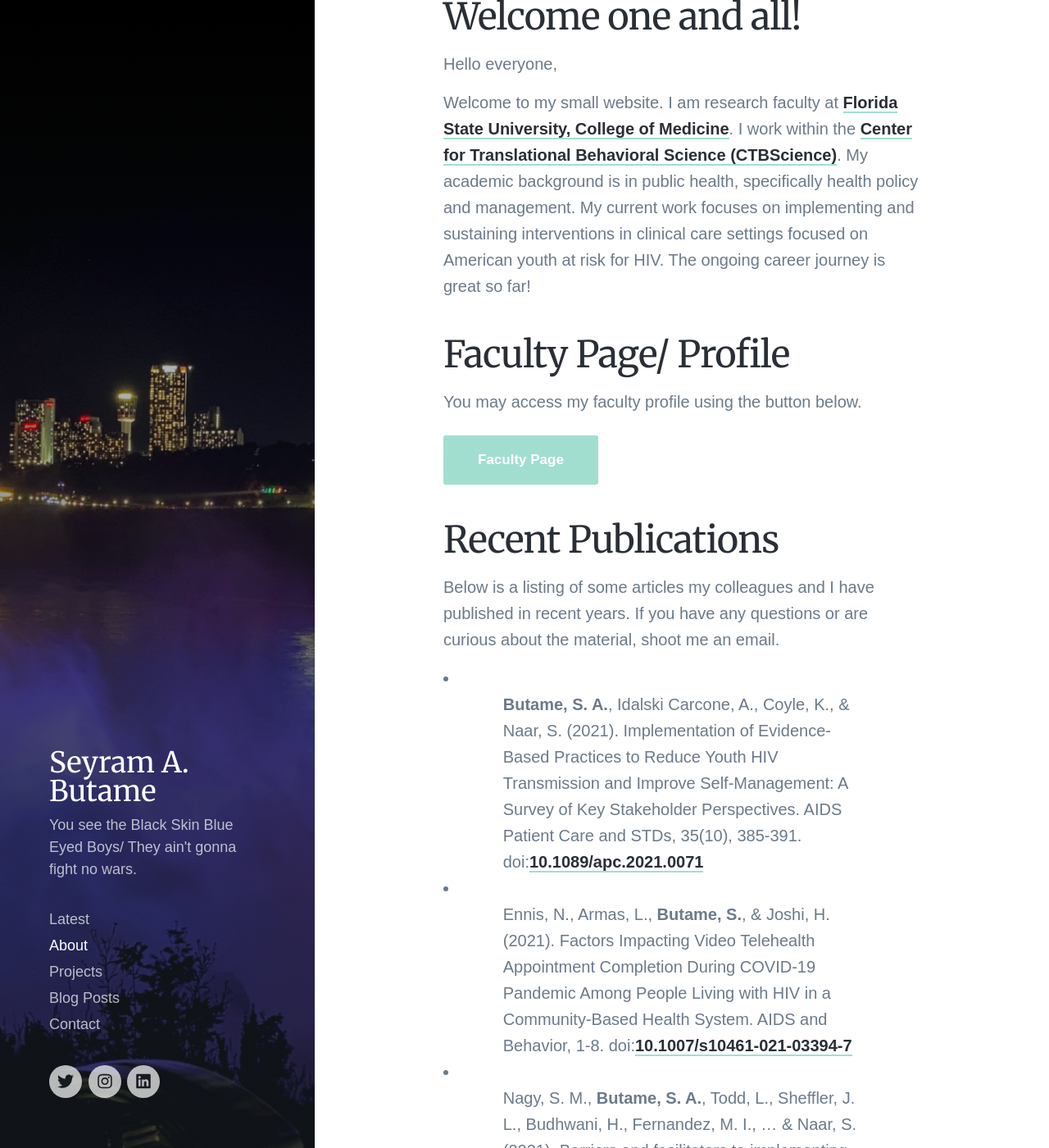
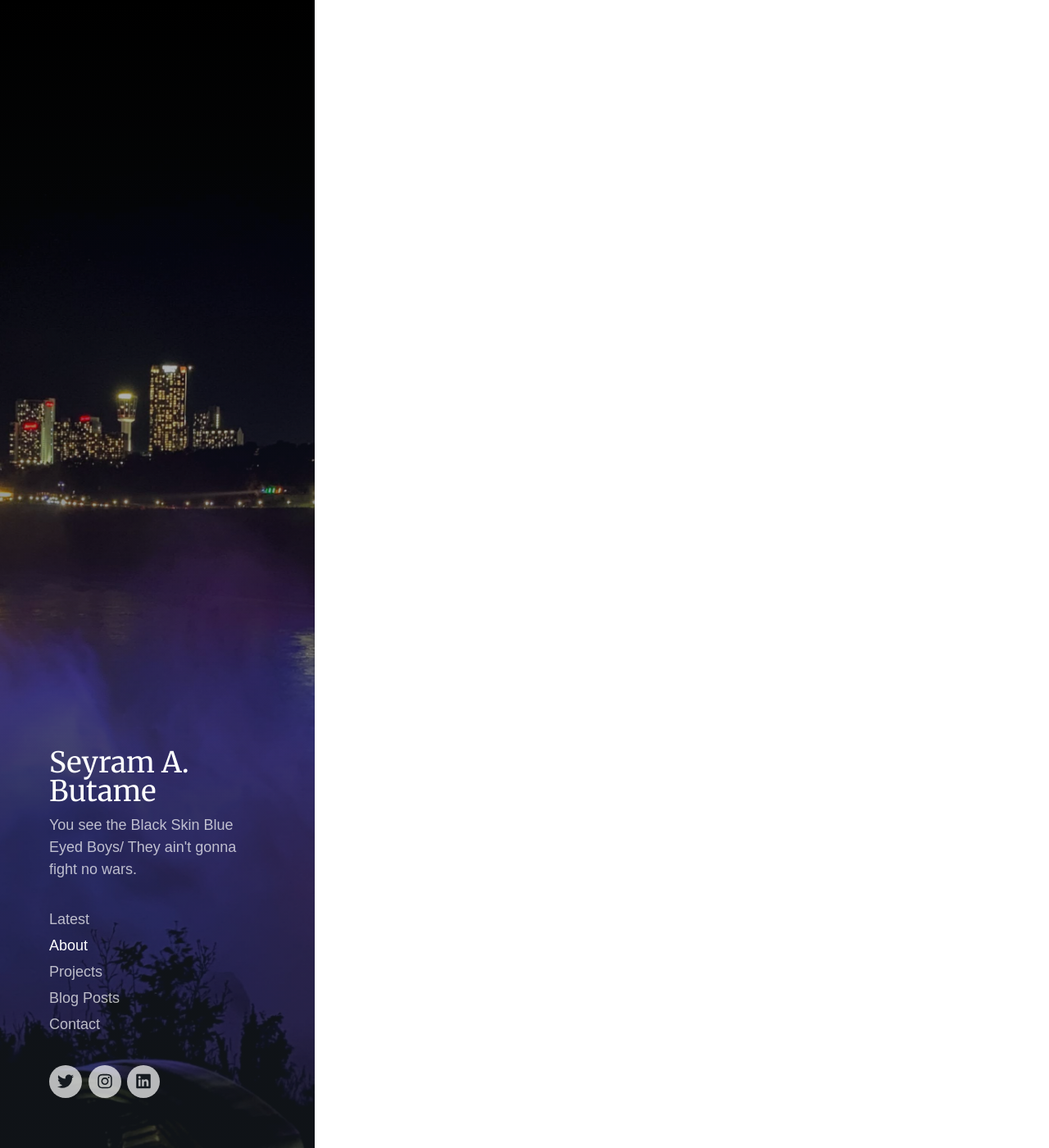
Before and after one commit to butames/blog.github.io, a Jekyll site: the page built from _pages/about.md, in a window 1280 px wide and 1400 px high, scrolled down 6118 px. Shown: the whole window at 82% size. Built offline with Jekyll 4.4.1, drawn with Linux system fonts in a browser that asks for light colours; nearby versions of some CDN libraries; some web fonts are replaced; some of the changed text lies outside the part shown.

Commit message:
Update about.md

```diff
--- a/_pages/about.md
+++ b/_pages/about.md
@@ -1,11 +1,4 @@
 ---
-title: About Seyram A. Butame
-subtitle: Just a little this and that about me, life, and my work.
-description: Just a little this and that about me, life, and my work.
-featured_image: /images/about/about-niagarafalls.jpg
----
-
-![](/images/about/about-portrait.jpg)---
 title: About Seyram A. Butame
 subtitle: Just a little this and that about me, life, and my work.
 description: Just a little this and that about me, life, and my work.
@@ -68,61 +61,3 @@ Per their mission, ORCID  is "a global, not-for-profit organization sustained by
 Scopus is Elsevier's abstract and citation database launched in 2004. Similar to Google Scholar, Scopus offers researchers the opportunity to create and edit profiles covering affiliations, publications, bibliographic data, references, and other publication-related material. You may view the public version of my SCOPUS profile below.
 
 <a href="https://www.scopus.com/authid/detail.uri?authorId=57194108222" class="button button--large">SCOPUS Profile</a>
-
-
-That's me on a recent trip to Niagara Falls, New York. I was on the Maid of the Mist^**TM**
-
-## Welcome one and all!
-
-Hello everyone,
-
-Welcome to my small website. I am research faculty at [Florida State University, College of Medicine](https://med.fsu.edu/). I work within the [Center for Translational Behavioral Science (CTBScience)](https://ctbs.fsu.edu/). My academic background is in public health, specifically health policy and management. My current work focuses on implementing and sustaining interventions in clinical care settings focused on American youth at risk for HIV. The ongoing career journey is great so far!
-
-
-## Faculty Page/ Profile
-
-You may access my faculty profile using the button below.
-
-<a href="https://ctbs.fsu.edu/person/seyram-butame-phd" class="button button--large">Faculty Page</a>
-
-## Recent Publications
-
-Below is a listing of some articles my colleagues and I have published in recent years. If you have any questions or are curious about the material, shoot me an email.
-
-* **Butame, S. A.**, Idalski Carcone, A., Coyle, K., & Naar, S. (2021). Implementation of Evidence-Based Practices to Reduce Youth HIV Transmission and Improve Self-Management: A Survey of Key Stakeholder Perspectives. AIDS Patient Care and STDs, 35(10), 385-391. doi:[10.1089/apc.2021.0071](https://doi.org/10.1089/apc.2021.0071)
-
-* Ennis, N., Armas, L., **Butame, S.**, & Joshi, H. (2021). Factors Impacting Video Telehealth Appointment Completion During COVID-19 Pandemic Among People Living with HIV in a Community-Based Health System. AIDS and Behavior, 1-8. doi:[10.1007/s10461-021-03394-7](https://doi.org/10.1007/s10461-021-03394-7)
-
-* Nagy, S. M., **Butame, S. A.**, Todd, L., Sheffler, J. L., Budhwani, H., Fernandez, M. I., ... & Naar, S. (2021). Barriers and facilitators to implementing a motivational interviewing-based intervention: a multi-site study of organizations caring for youth living with HIV. AIDS care, 1-6. doi:[10.1080/09540121.2021.1950604](https://doi.org/10.1080/09540121.2021.1950604)
-
-* **Butame, S. A.**, De Leon, J. M., Lee, S. J., Naar, S., Genn, L., Dark, T., & Kapogiannis, B. G. (2021). Barriers and Facilitators to the Collection and Aggregation of Electronic Health Record HIV Data: An Analysis of Study Recruitment Venues Within the Adolescent Medicine Trials Network for HIV/AIDS Interventions (ATN). Evaluation & the Health Professions, 44(2), 168-176. doi:[10.1177/0163278721998413](https://doi.org/10.1177/0163278721998413)
-
-* **Butame, S. A.** (2019). The prevalence of modern contraceptive use and its associated socio-economic factors in Ghana: evidence from a demographic and health survey of Ghanaian men. Public health, 168, 128-136. doi: [10.1016/j.puhe.2018.12.020](https://doi.org/10.1016/j.puhe.2018.12.020)
-
-## Full Academic Profile
-
-You may also access my other academic work via the below links. In recent years, there have been efforts to create social media networks for academics to connect and network with each other. The jury is still out on which of the numerous indexing and profiling sites are the best. Still, I provide links to some of the more popular ones, so click away and if you have any questions, feel free to reach out to me.
-
-**Google Scholar**
-
-This is a freely accessible web search engine that indexes the full text or metadata of scholarly literature across an array of publishing formats and disciplines. In recent years, individual researchers have been able to create Scholar Citations profiles. You may access my profile below.
-
-<a href="https://scholar.google.com/citations?user=ARBp_DIAAAAJ&hl=en" class="button button--large">Google Scholar</a>
-
-**ResearchGate**
-
-ResearchGate is a social networking site for scientists and researchers to share papers, ask and answer questions, and find collaborators. You may access my profile below.
-
-<a href="https://www.researchgate.net/profile/Seyram-Butame" class="button button--large">ResearchGate</a>
-
-**ORCID (Open Researcher and Contributor ID)**
-
-Per their mission, ORCID  is "a global, not-for-profit organization sustained by fees from our member organizations." Furthermore, it envisions a world where "all who participate in research, scholarship, and innovation are uniquely identified and connected to their contributions across disciplines, borders, and time." You may view the public version of my ORCID record below.
-
-<a href="https://orcid.org/0000-0002-4495-0898" class="button button--large">ORCID Profile</a>
-
-**SCOPUS**
-
-Scopus is Elsevier's abstract and citation database launched in 2004. Similar to Google Scholar, Scopus offers researchers the opportunity to create and edit profiles covering affiliations, publications, bibliographic data, references, and other publication-related material. You may view the public version of my SCOPUS profile below.
-
-<a href="https://www.scopus.com/authid/detail.uri?authorId=57194108222" class="button button--large">SCOPUS Profile</a>
```
